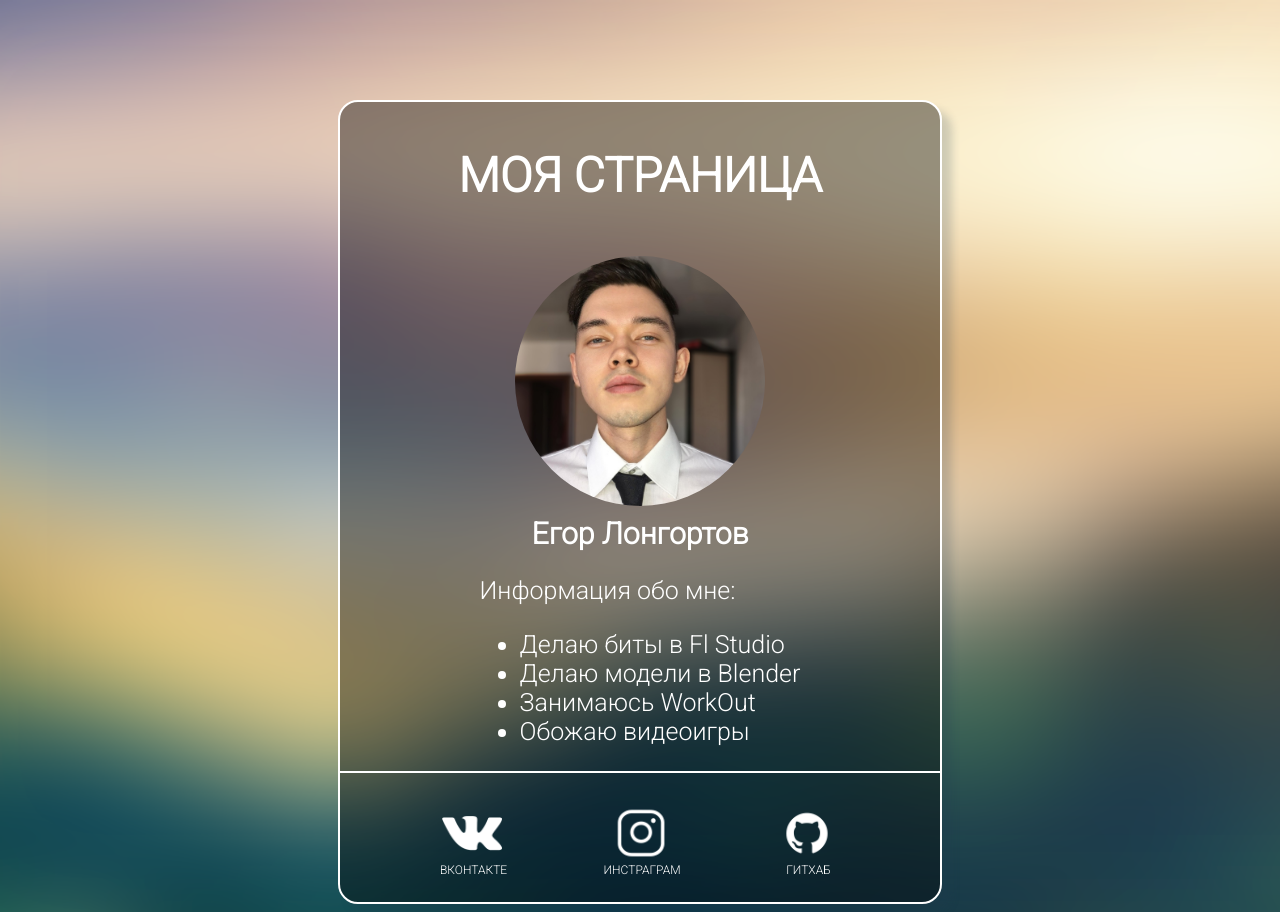
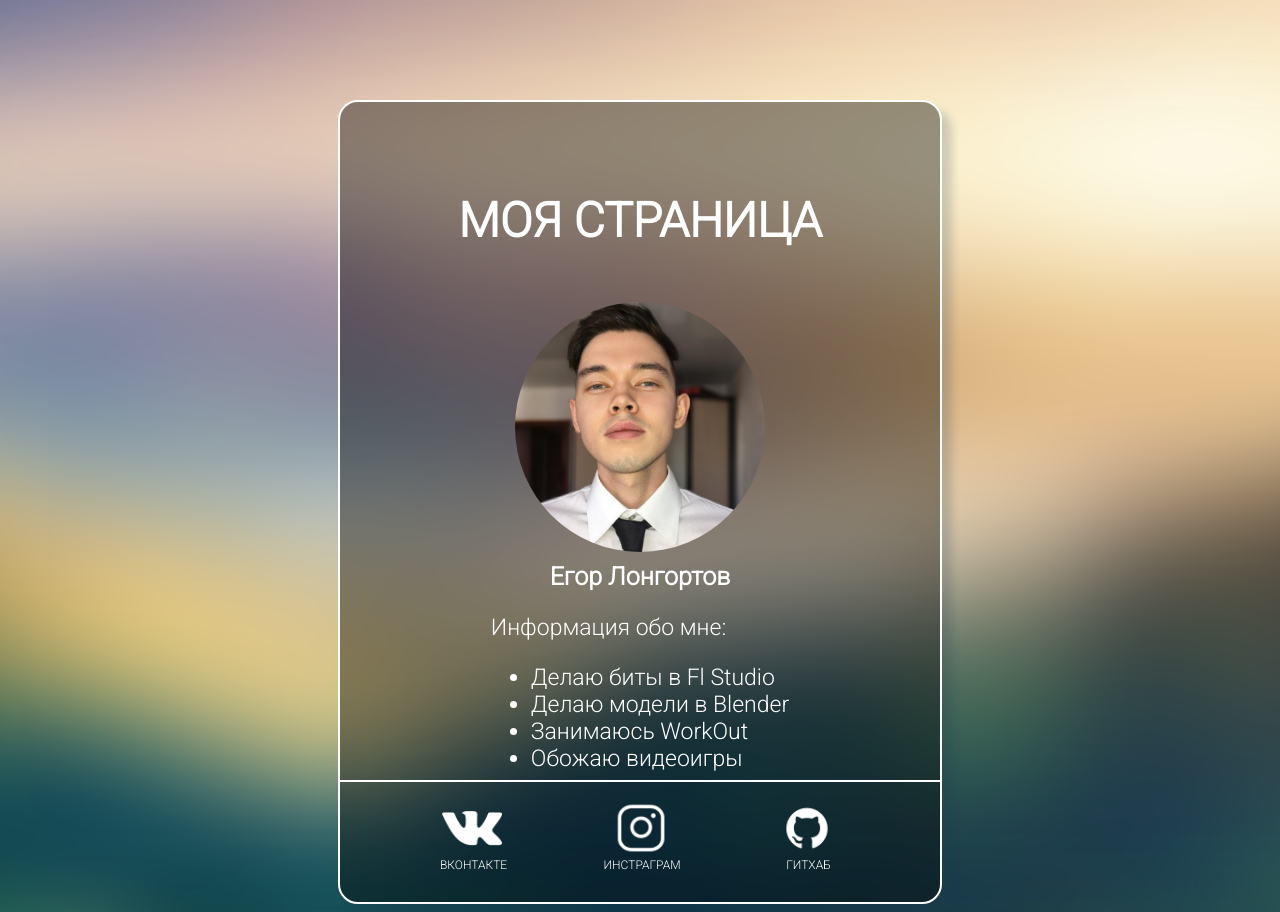
Before and after one commit to EgorLONG/EgorLONG.github.io, a plain HTML site: page index.html in a window 1280 px wide. Drawn offline with Linux system fonts and the light colour scheme.

Commit message:
Update style.css

```diff
--- a/style.css
+++ b/style.css
@@ -7,7 +7,6 @@
     background-size: auto 250px;
     margin-top: 20px;
     border-radius: 50%;
-
 }
 
 h1{
@@ -18,7 +17,7 @@ h1{
 h2{
     position: relative;
     text-align: center;
-    font-size: 30px;
+    font-size: 25px;
     margin: 10px 0 15px 0;
 }
 
@@ -28,18 +27,21 @@ h2{
     flex-direction: column;
     justify-content: center;
     height: 100vh;
+    min-height: 800px;
     max-height: 800px;
     align-items: center;
     font-size: 24px;
     background-color: rgba(0, 0, 0, 0.4);
     width: 50%;
     max-width: 600px;
+    min-width: 300px;
     margin: 0 auto;
     border-width: 2px;
     border-style: solid;
     margin-top: 100px;
     border-radius: 20px;
     box-shadow: 10px 10px 8px 0px rgba(34, 60, 80, 0.2);
+    overflow: hidden;
 }
 
 body {
@@ -52,10 +54,13 @@ body {
 }
 
 .link_img{
-    width: 60px;
-    height: 60px;
+    position: relative;
+    max-width: 60px;
+    max-height: 60px;
     margin-right: 3px;
     margin-top: 30px;
+    min-height: 10px;
+    min-width: 10px;
 }
 
 .my_link{
@@ -69,21 +74,27 @@ body {
     color: white;
     text-align: justify;
     min-height: 200px;
-    font-size: 25px;
+    font-size: 23px;
 }
 
 .about_me{
+    min-width: 100px;
     margin-bottom: 0px;
 }
 
 
 footer{
+
     position: relative;
     color: white;
     font-size: 12px;
     display: flex;
     justify-content: space-between;
-    min-width: 400px;
+    width: 400px;
+    max-width: 100%;
+    min-width: 50%;
+    min-height: 20px;
+    max-height: 90px;
     align-items: flex-end;
     border-width: 2px;
     border-top: 2px solid;
@@ -91,9 +102,13 @@ footer{
     margin-right: 80px;
     padding-left: 100px;
     padding-right: 100px;
+    margin-bottom: -40px;
+    margin-top: -15px;
 }
 
 a{
+
+    position: relative;
     color: white;
     display: flex;
     justify-content: center;
```
